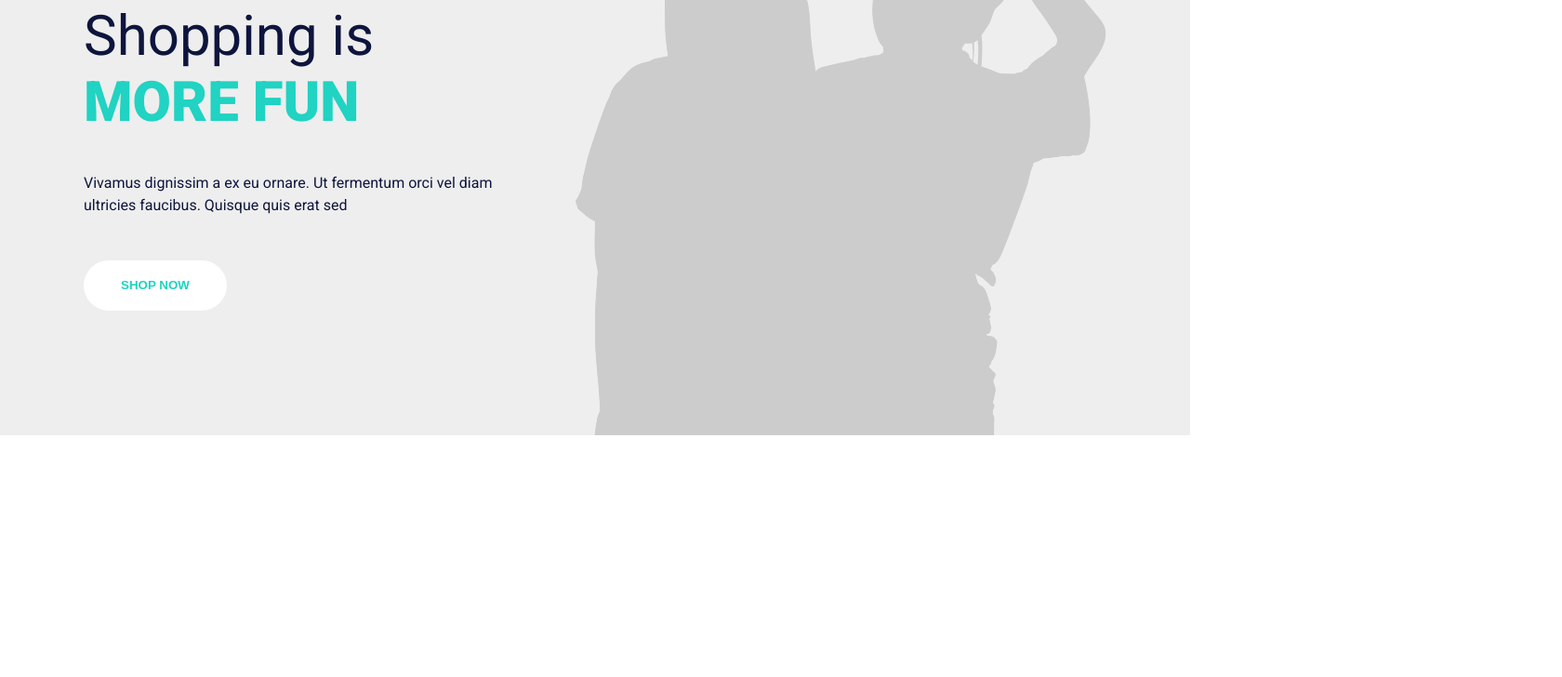
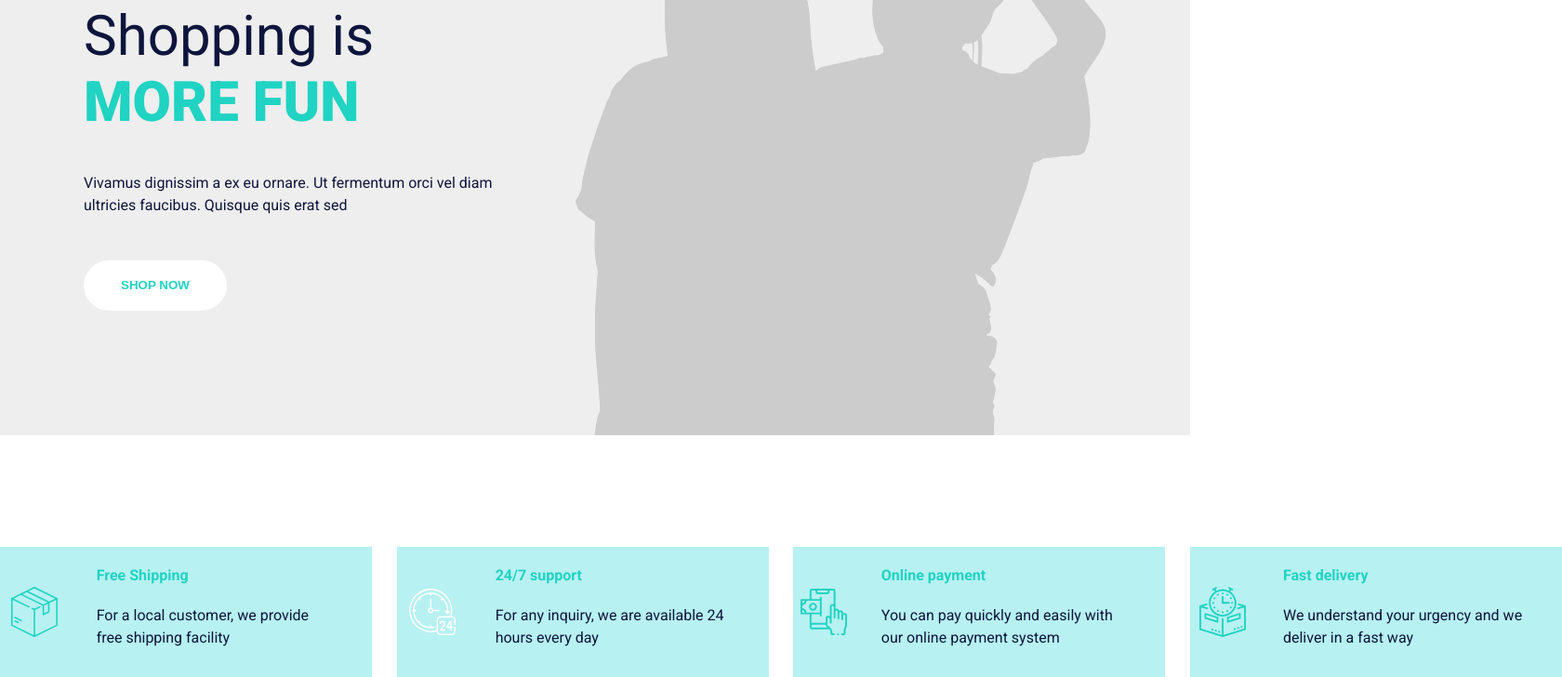
Before and after one commit to ScrumWin21/ScrumFrontEnd, a React (Create React App) app: page / in a window 1280 px wide. Shown: the part 233-961 px from the top of the page at 93% size, 1680 px wide, since content can reach past the window. Before the commit the page ends 800 px from the top, so only its background shows below. Built offline with nearby package versions, Linux system fonts and the light colour scheme.

Commit message:
homeshowcaseTwo finished

```diff
--- /dev/null
+++ b/scss/_homeShowcaseTwo.scss
@@ -0,0 +1,50 @@
+.home-showcaseTwo-container {
+    justify-content: space-between;
+    margin-left: auto;
+    margin-right: auto;
+    margin-top: 120px;
+}
+
+.home-showcaseTwo-card {
+    width: 400px;
+    height: 140px;
+    background-color: rgb(183, 241, 241);
+    transition: all ease 0.2s;
+    display: flex;
+    cursor: pointer;
+    &:hover {
+        background-color: $ThemeColorTeal;
+        h4 {
+            color: $White;
+        }
+        p {
+            color: $White;
+        }
+        img {
+            color: white;
+        }
+    }
+
+}
+
+.showcaseTwo-card-icon {
+    width: 27%;
+    display: flex;
+    align-items: center;
+    justify-content: center;
+}
+
+.showcaseTwo-card-text {
+    margin-left: 30px;
+    padding-right: 40px;
+    h4 {
+        font-family: $FontMain;
+        font-size: $FontSizeRegular;
+        color: $ThemeColorTeal;
+        font-weight: 700;
+    }
+    p {
+        color: $ThemeColorDarkBlue;
+        font-family: $FontMain;
+    }
+}
--- a/scss/_styles.scss
+++ b/scss/_styles.scss
@@ -2,6 +2,7 @@
 @import "./navbarOne";
 @import "./navbarThree";
 @import "./homeShowcaseOne";
+@import "./homeShowcaseTwo";
 
 
 // ** Important **
--- a/src/App.js
+++ b/src/App.js
@@ -1,5 +1,6 @@
 import "./App.scss";
-import { HomeShowcaseOne } from "./components/homeShowcaseOne/homeShowcaseOne";
+import { HomeShowcaseOne } from "./components/home/homeShowcaseOne";
+import { HomeShowcaseTwo } from "./components/home/homeShowcaseTwo";
 import NavbarOne from "./components/shared/NavbarOne";
 import { NavbarThree } from "./components/shared/NavbarThree";
 
@@ -9,6 +10,7 @@ function App() {
       <NavbarOne />
       <NavbarThree />
       <HomeShowcaseOne />
+      <HomeShowcaseTwo />
     </>
   );
 }
--- /dev/null
+++ b/src/components/home/homeShowcaseTwo.js
@@ -0,0 +1,51 @@
+import React from "react";
+
+import clock from "../../images/homeImages/TwentyFourClockIcon.svg";
+import boxIcon from "../../images/homeImages/BoxIcon.svg";
+import timerIcon from "../../images/homeImages/TimerIcon.svg";
+import paymentIcon from "../../images/homeImages/PaymentIcon.svg";
+
+export const HomeShowcaseTwo = () => {
+  return (
+    <>
+      <div className="ContainerWide flex home-showcaseTwo-container">
+        <div className="home-showcaseTwo-card">
+          <div className="showcaseTwo-card-icon">
+            <img src={boxIcon}></img>
+          </div>
+          <div className="showcaseTwo-card-text">
+            <h4>Free Shipping</h4>
+            <p>For a local customer, we provide free shipping facility</p>
+          </div>
+        </div>
+        <div className="home-showcaseTwo-card">
+          <div className="showcaseTwo-card-icon">
+            <img src={clock}></img>
+          </div>
+          <div className="showcaseTwo-card-text">
+            <h4>24/7 support</h4>
+            <p>For any inquiry, we are available 24 hours every day</p>
+          </div>
+        </div>
+        <div className="home-showcaseTwo-card">
+          <div className="showcaseTwo-card-icon">
+            <img src={paymentIcon}></img>
+          </div>
+          <div className="showcaseTwo-card-text">
+            <h4>Online payment</h4>
+            <p>You can pay quickly and easily with our online payment system</p>
+          </div>
+        </div>
+        <div className="home-showcaseTwo-card">
+          <div className="showcaseTwo-card-icon">
+            <img src={timerIcon}></img>
+          </div>
+          <div className="showcaseTwo-card-text">
+            <h4>Fast delivery</h4>
+            <p>We understand your urgency and we deliver in a fast way</p>
+          </div>
+        </div>
+      </div>
+    </>
+  );
+};
```
Also changed, not shown: src/components/home/homeShowcaseOne.js (renamed from src/components/homeShowcaseOne/homeShowcaseOne.js).
